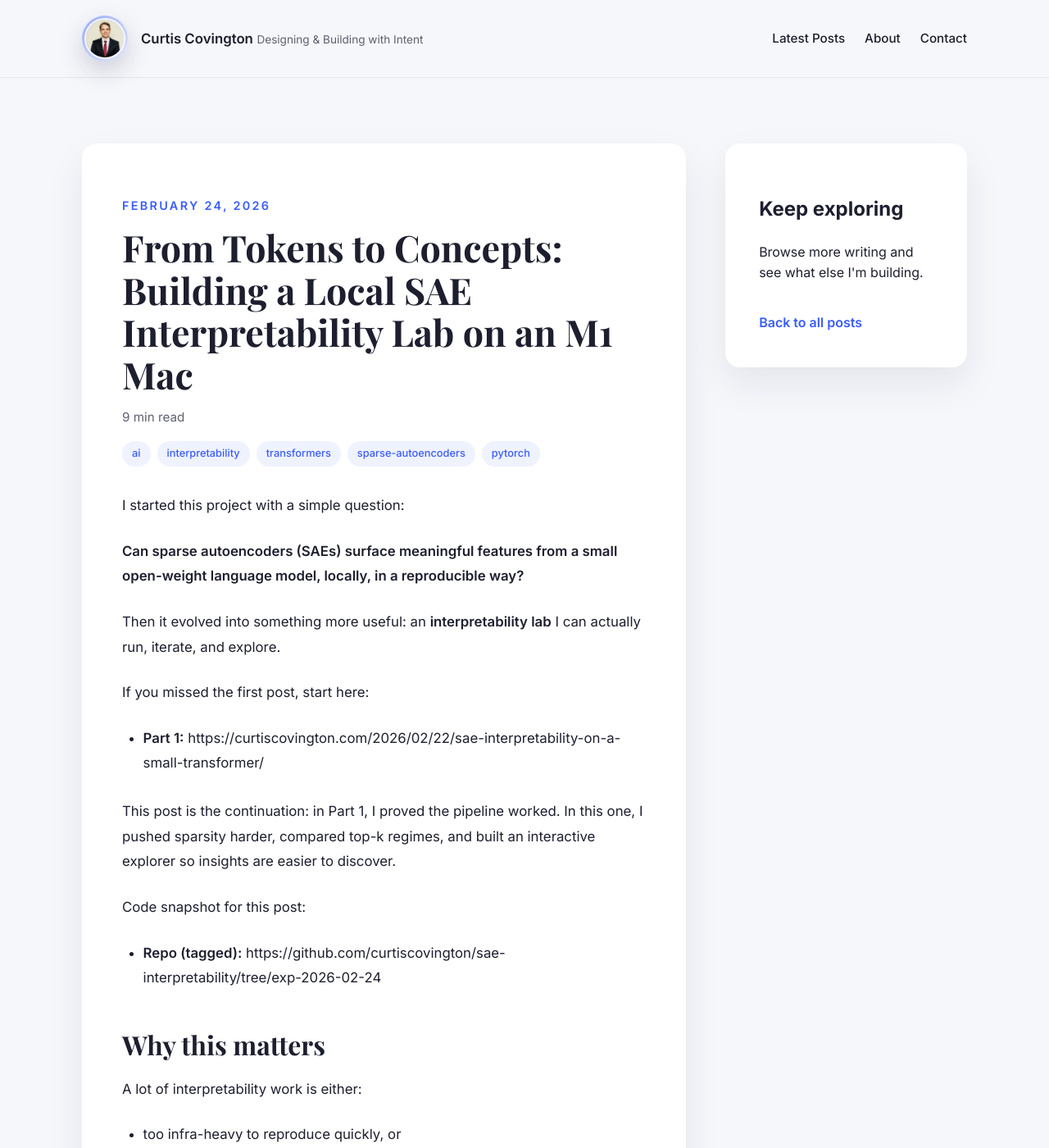
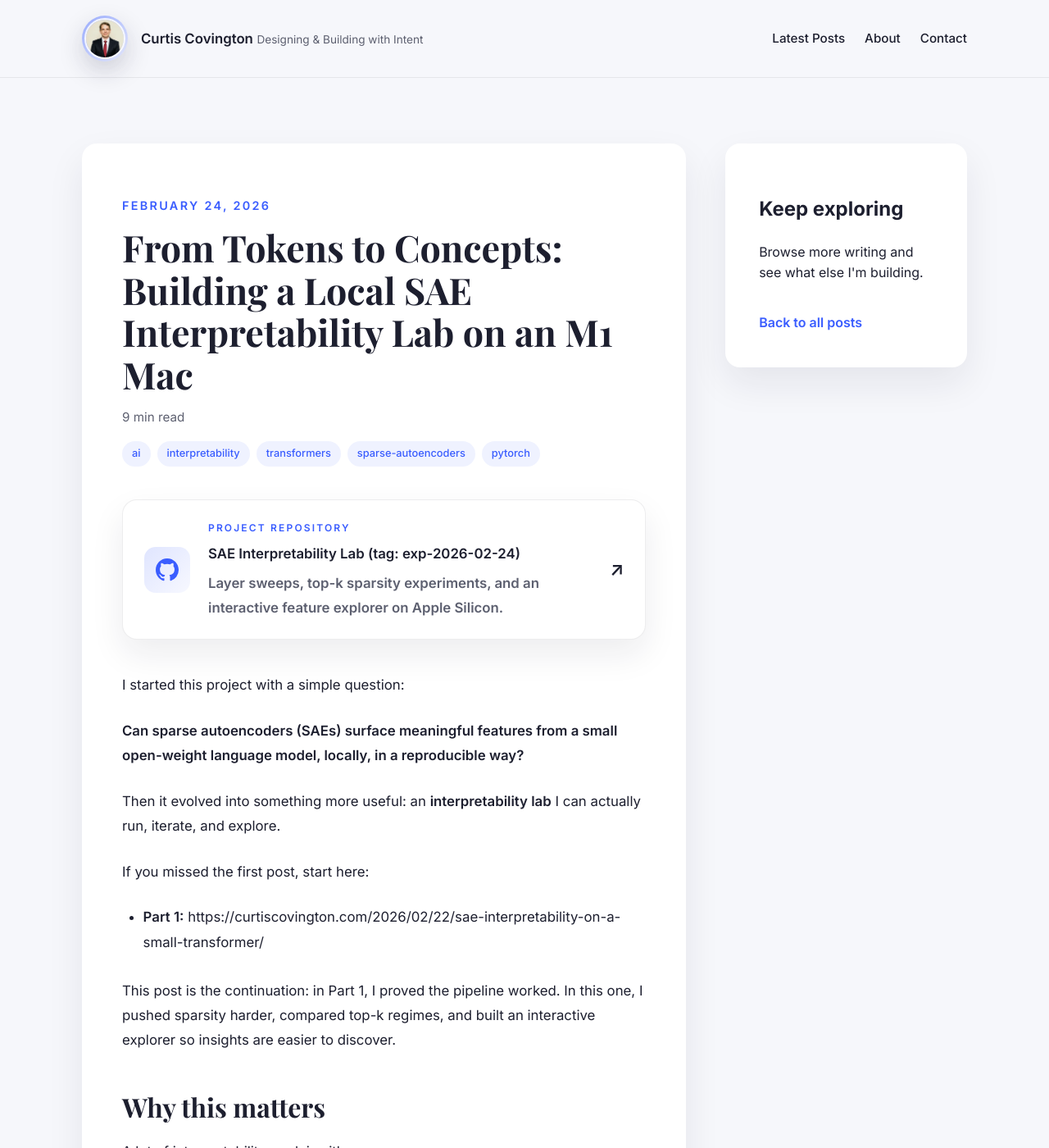
Before and after one commit to curtiscovington/curtiscovington.github.io, a Jekyll site: the page built from _posts/2026-02-24-sae-interpretability-lab-v2.md, in a window 1280 px wide and 1400 px high. Shown: the whole window at 82% size. Built offline with Jekyll 4.4.1, drawn with Linux system fonts in a browser that asks for light colours.

Commit message:
Polish SAE v2 post metrics/method clarity and frontmatter

```diff
--- a/_posts/2026-02-24-sae-interpretability-lab-v2.md
+++ b/_posts/2026-02-24-sae-interpretability-lab-v2.md
@@ -8,6 +9,10 @@ tags:
   - sparse-autoencoders
   - pytorch
 reading_time: "9 min read"
+repo_card:
+  url: "https://github.com/curtiscovington/sae-interpretability/tree/exp-2026-02-24"
+  title: "SAE Interpretability Lab (tag: exp-2026-02-24)"
+  description: "Layer sweeps, top-k sparsity experiments, and an interactive feature explorer on Apple Silicon."
 ---
 
 I started this project with a simple question:
@@ -20,9 +25,6 @@ If you missed the first post, start here:
 - **Part 1:** https://curtiscovington.com/2026/02/22/sae-interpretability-on-a-small-transformer/
 
 This post is the continuation: in Part 1, I proved the pipeline worked. In this one, I pushed sparsity harder, compared top-k regimes, and built an interactive explorer so insights are easier to discover.
-
-Code snapshot for this post:
-- **Repo (tagged):** https://github.com/curtiscovington/sae-interpretability/tree/exp-2026-02-24
 
 ## Why this matters
 
```
Also changed, not shown: other parts of _posts/2026-02-24-sae-interpretability-lab-v2.md (+2 -1 lines).
